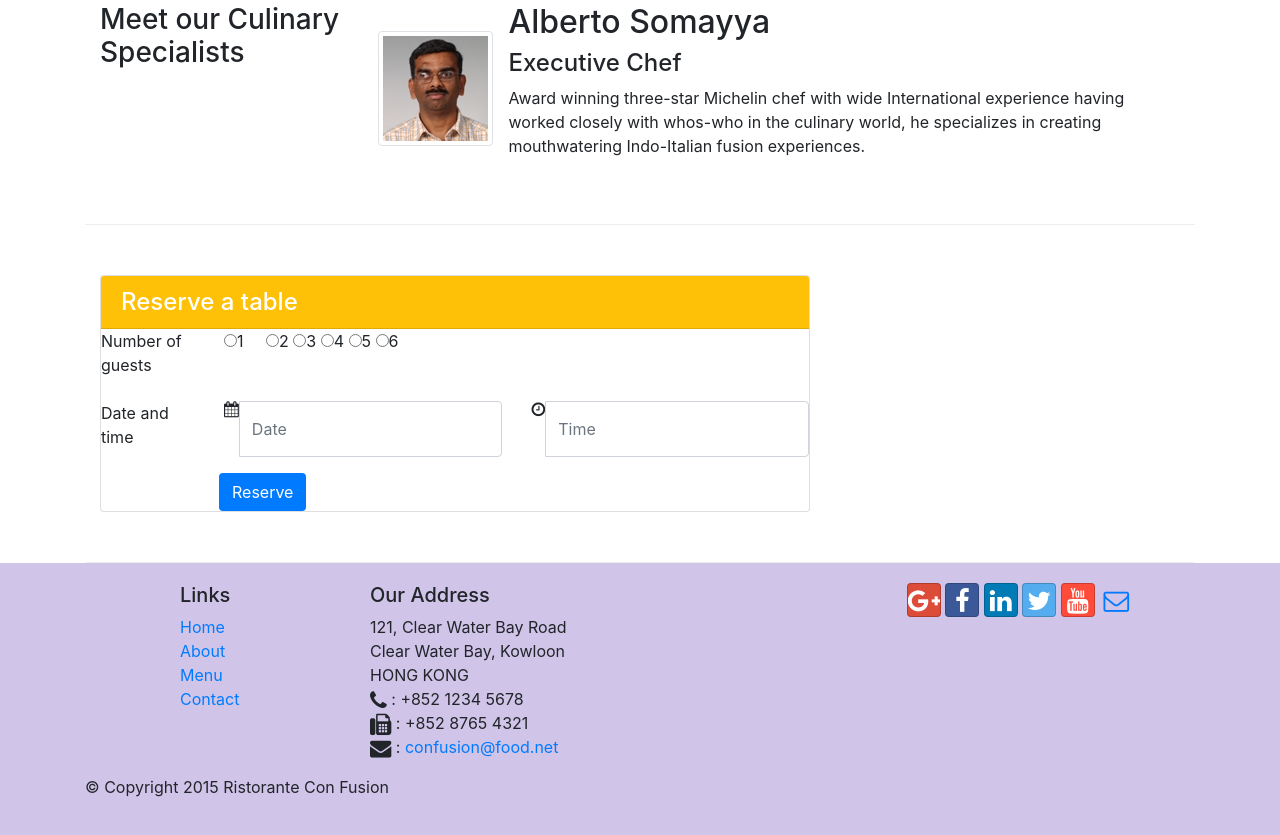
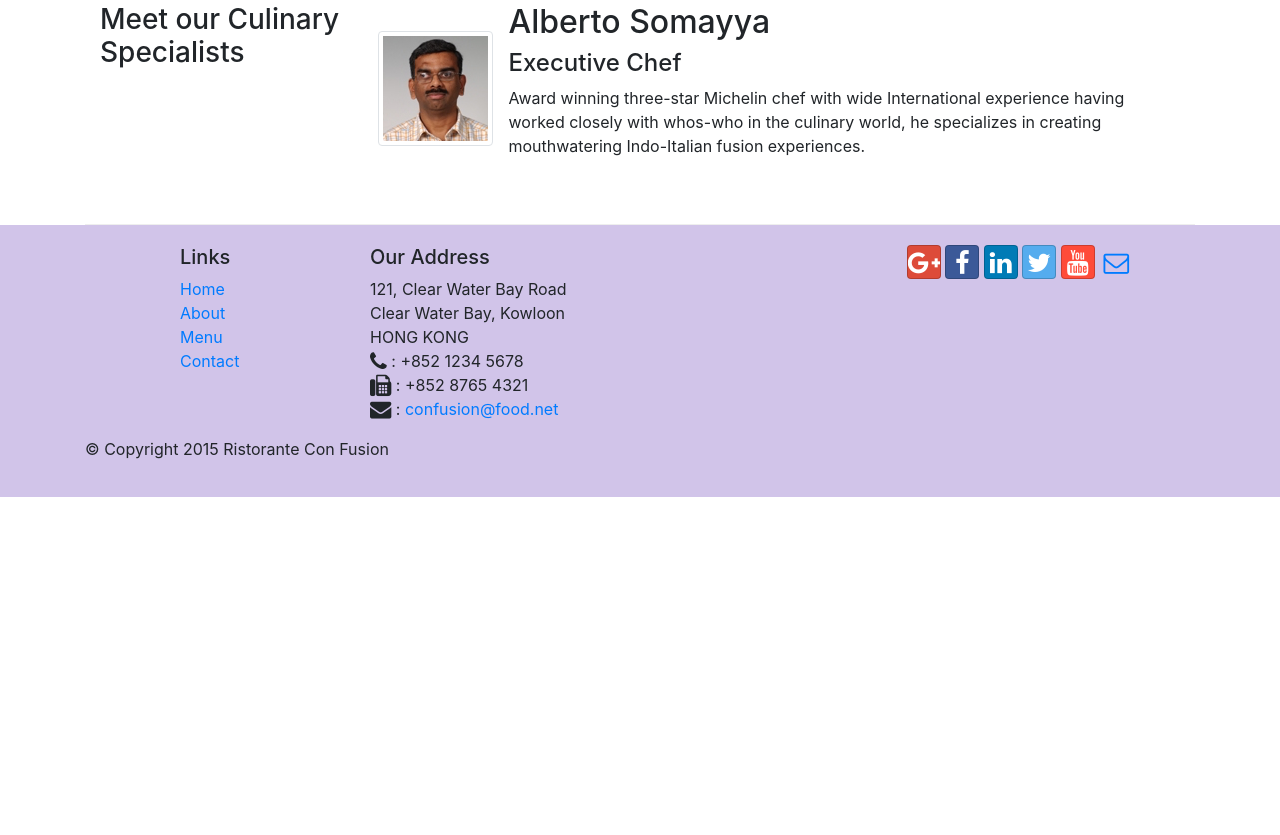
Before and after one commit to JamesAntonThompson/fsw-m1-w4-exercises, a website: page index.html in a window 1280 px wide. Shown: the part 864-1699 px from the top of the page. After the commit the page ends 1361 px from the top, so only its background shows below. Drawn offline with nearby package versions, Linux system fonts and the light colour scheme.

Commit message:
assignment 3 submission #1 - removed old code

```diff
--- a/index.html
+++ b/index.html
@@ -175,42 +175,6 @@
                 </div>
             </div>
         </div>
-
-        <div class="row row-content">
-            <div class="col col-sm-8 push-sm-2">
-                <div class="card">
-                    <h4 class="card-header bg-warning text-white">Reserve a table</h4>
-                    <div class="card-block">
-                        <form id="resform">
-                            <div class="form-group row">
-                                <label class="col-12 col-sm-2">Number of guests</label>
-                                <div class="col">
-                                <label class="radio-inline"><input type="radio" name="optradio">1&nbsp;&nbsp;&nbsp;&nbsp;</label>
-                                <label class="radio-inline"><input type="radio" name="optradio">2</label>
-                                <label class="radio-inline"><input type="radio" name="optradio">3</label>
-                                <label class="radio-inline"><input type="radio" name="optradio">4</label>
-                                <label class="radio-inline"><input type="radio" name="optradio">5</label>
-                                <label class="radio-inline"><input type="radio" name="optradio">6</label>
-                                </div>
-                            </div>
-                            <div class="form-group row">
-                                <label class="col-12 col-sm-2">Date and time</label>
-                                <div class="input-group col-12 col-sm-5">
-                                    <div class="input-group-addon fa fa-calendar"></div>
-                                    <input type="text" class="form-control" id="inlineFormInputGroup" placeholder="Date">
-                                </div>
-                                <div class="input-group col-12 col-sm-5">
-                                    <div class="input-group-addon fa fa-clock-o"></div>
-                                    <input type="text" class="form-control" id="inlineFormInputGroup" placeholder="Time">
-                                </div>
-                            </div>
-                            <button class="btn btn-default bg-primary text-white offset-2">Reserve</button>
-                        </form>
-                    </div> <!-- end card-block -->
-                </div>
-            </div>
-        </div> <!-- end row -->
-
     </div> <!-- end container -->
 
     <footer class="footer">
```
